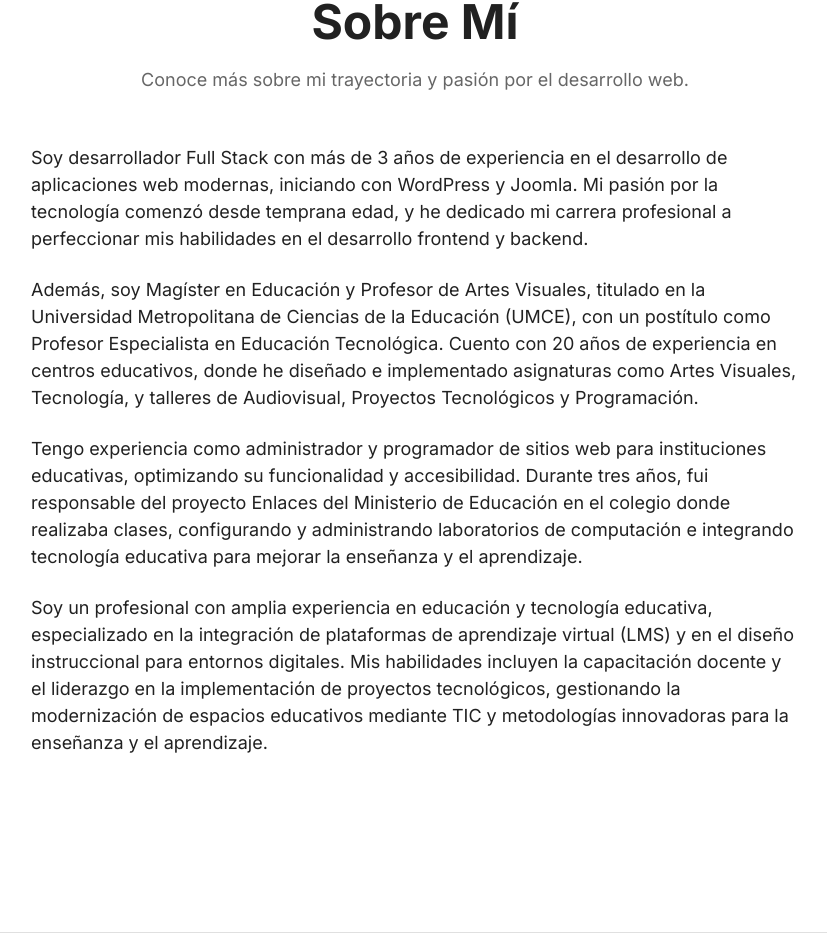
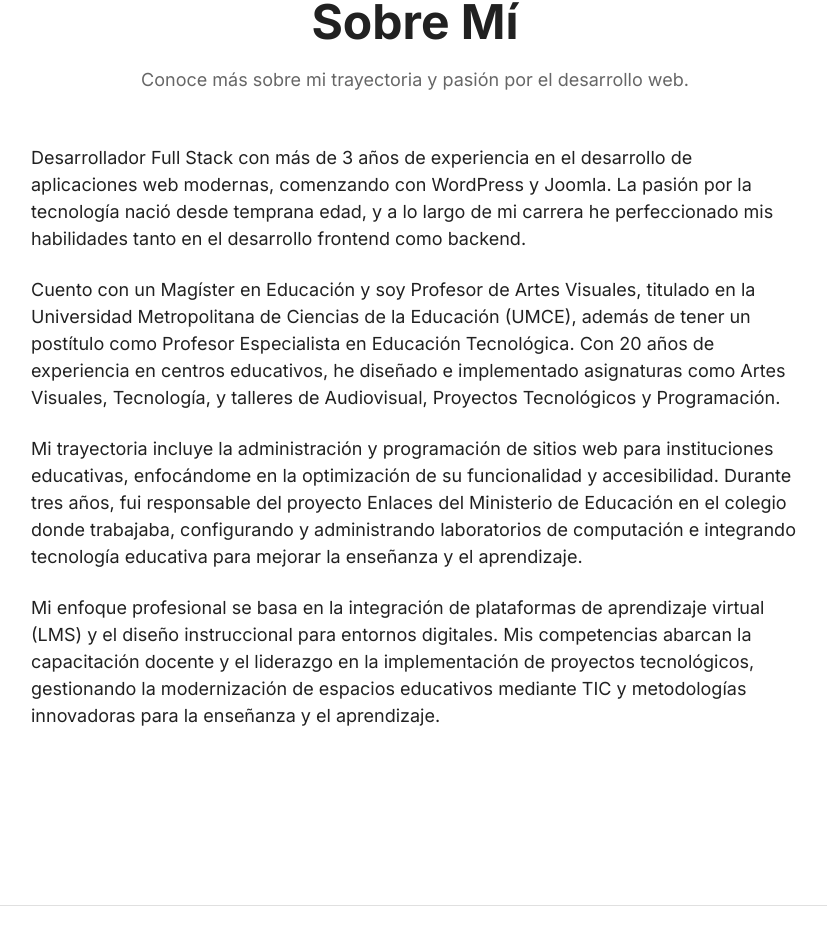
Before and after one commit to Artenlaclase/cv-RaulRosales, a Next.js app: page / in a window 1280 px wide. Shown: the part 751-1696 px from the top of the page, without its empty margins (225-1052 px from the left). Built offline with nearby package versions, Linux system fonts and the light colour scheme; what @mui/material-nextjs would draw is missing.

Commit message:
correciones about

```diff
--- a/src/components/About.tsx
+++ b/src/components/About.tsx
@@ -59,17 +59,13 @@ export default function About() {
 
         <Box sx={{ mx: "auto", maxWidth: "48rem", py: 6 }}>
           <Typography variant="body1" paragraph sx={{ mb: 3, fontSize: "1.125rem" }}>
-          Soy desarrollador Full Stack con más de 3 años de experiencia en el desarrollo de aplicaciones web modernas, iniciando con WordPress y Joomla. Mi pasión por la tecnología comenzó desde temprana edad, y he dedicado mi carrera profesional a perfeccionar mis habilidades en el desarrollo frontend y backend.
-          </Typography>
+          Desarrollador Full Stack con más de 3 años de experiencia en el desarrollo de aplicaciones web modernas, comenzando con WordPress y Joomla. La pasión por la tecnología nació desde temprana edad, y a lo largo de mi carrera he perfeccionado mis habilidades tanto en el desarrollo frontend como backend.          </Typography>
           <Typography variant="body1" paragraph sx={{ mb: 3, fontSize: "1.125rem" }}>
-          Además, soy Magíster en Educación y Profesor de Artes Visuales, titulado en la Universidad Metropolitana de Ciencias de la Educación (UMCE), con un postítulo como Profesor Especialista en Educación Tecnológica. Cuento con 20 años de experiencia en centros educativos, donde he diseñado e implementado asignaturas como Artes Visuales, Tecnología, y talleres de Audiovisual, Proyectos Tecnológicos y Programación.
-          </Typography>
+          Cuento con un Magíster en Educación y soy Profesor de Artes Visuales, titulado en la Universidad Metropolitana de Ciencias de la Educación (UMCE), además de tener un postítulo como Profesor Especialista en Educación Tecnológica. Con 20 años de experiencia en centros educativos, he diseñado e implementado asignaturas como Artes Visuales, Tecnología, y talleres de Audiovisual, Proyectos Tecnológicos y Programación.          </Typography>
           <Typography variant="body1" paragraph sx={{ mb: 3, fontSize: "1.125rem" }}>
-          Tengo experiencia como administrador y programador de sitios web para instituciones educativas, optimizando su funcionalidad y accesibilidad. Durante tres años, fui responsable del proyecto Enlaces del Ministerio de Educación en el colegio donde realizaba clases, configurando y administrando laboratorios de computación e integrando tecnología educativa para mejorar la enseñanza y el aprendizaje.
-          </Typography>
+          Mi trayectoria incluye la administración y programación de sitios web para instituciones educativas, enfocándome en la optimización de su funcionalidad y accesibilidad. Durante tres años, fui responsable del proyecto Enlaces del Ministerio de Educación en el colegio donde trabajaba, configurando y administrando laboratorios de computación e integrando tecnología educativa para mejorar la enseñanza y el aprendizaje.          </Typography>
           <Typography variant="body1" sx={{ fontSize: "1.125rem" }}>
-          Soy un profesional con amplia experiencia en educación y tecnología educativa, especializado en la integración de plataformas de aprendizaje virtual (LMS) y en el diseño instruccional para entornos digitales. Mis habilidades incluyen la capacitación docente y el liderazgo en la implementación de proyectos tecnológicos, gestionando la modernización de espacios educativos mediante TIC y metodologías innovadoras para la enseñanza y el aprendizaje.
-          </Typography>
+          Mi enfoque profesional se basa en la integración de plataformas de aprendizaje virtual (LMS) y el diseño instruccional para entornos digitales. Mis competencias abarcan la capacitación docente y el liderazgo en la implementación de proyectos tecnológicos, gestionando la modernización de espacios educativos mediante TIC y metodologías innovadoras para la enseñanza y el aprendizaje.          </Typography>
         </Box>
       </Container>
     </Box>
```
